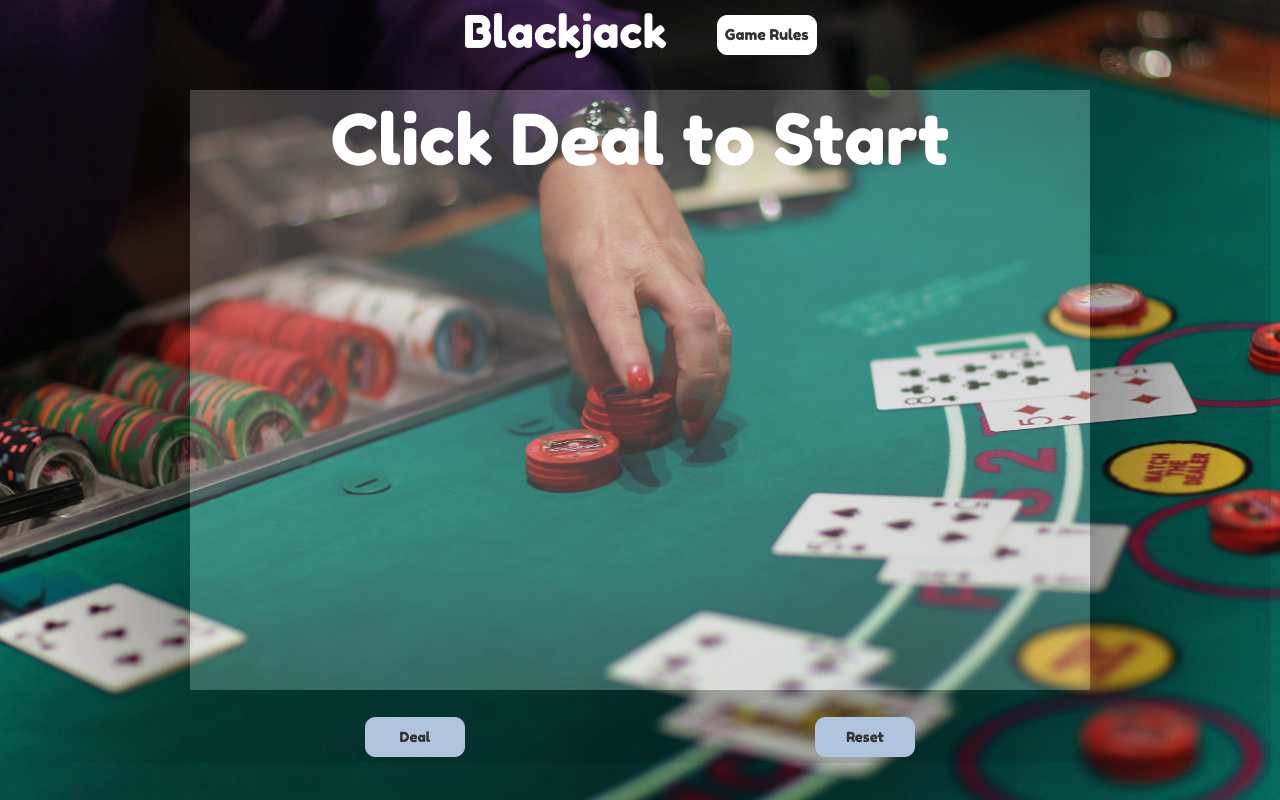
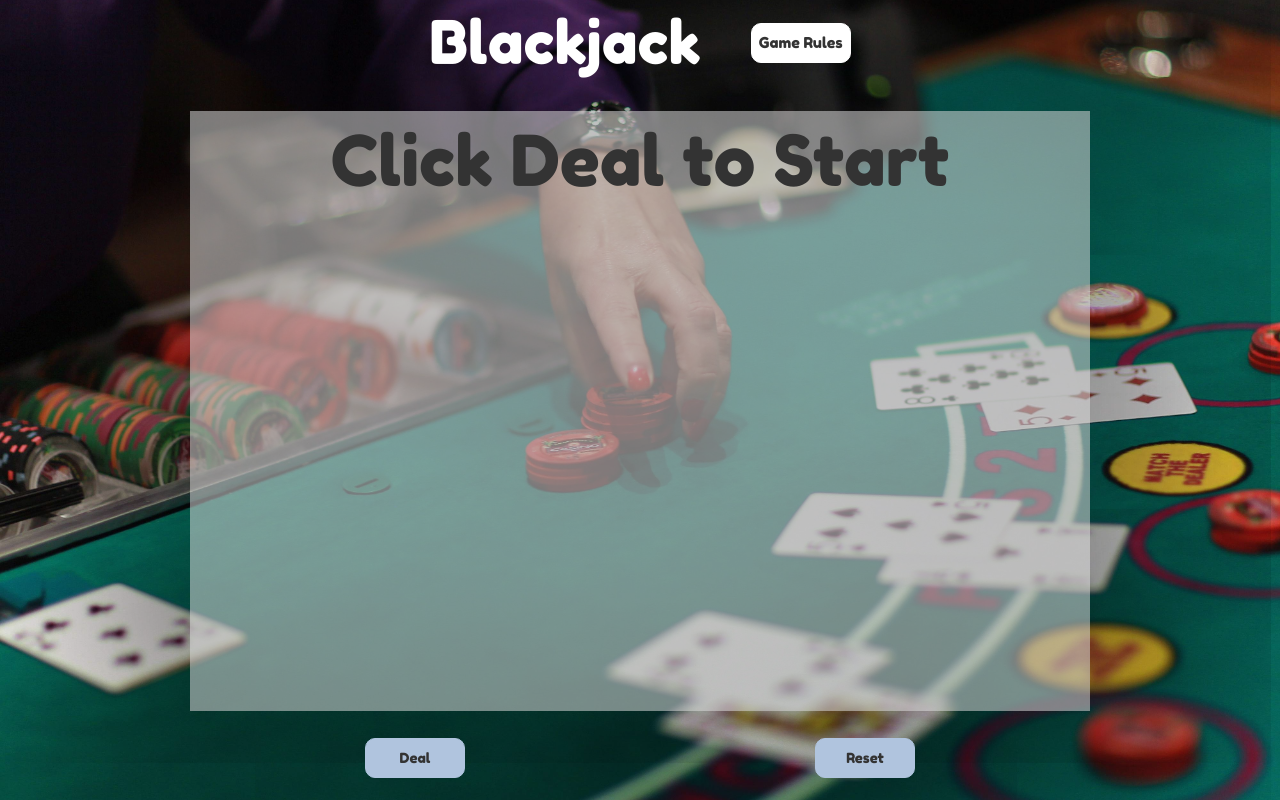
Before and after one commit to bokats/blackjack, a plain HTML site: page index.html in a window 1280 px wide. Drawn offline with nearby package versions, Linux system fonts and the light colour scheme.

Commit message:
Change opacity of board, go to grey font

```diff
--- a/assets/main.css
+++ b/assets/main.css
@@ -27,6 +27,7 @@ h1, #rules-button {
 .header-container {
   display: flex;
   align-self: center;
+  align-items: center;
 }
 
 #modal-button {
@@ -37,7 +38,6 @@ h1, #rules-button {
   border: 1px solid white;
   font-size: 15px;
   z-index: 2;
-  margin-top: 15px;
   margin-left: 50px;
 }
 
@@ -64,7 +64,7 @@ li {
 
 #title {
   color: white;
-  font-size: 45px;
+  font-size: 60px;
   text-align: center;
   z-index: 2;
   margin: 0;
@@ -81,11 +81,10 @@ li {
   display: flex;
   height: 600px;
   width: 900px;
-  background: rgba(169, 169, 169, .3);
+  background: rgba(169, 169, 169, .7);
   /*align-items: flex-end;*/
   justify-content: flex-end;
   flex-direction: column;
-  color: white;
   -webkit-box-shadow: 0px 0px 300px 49px rgba(0,0,0,0.75);
   -moz-box-shadow: 0px 0px 300px 49px rgba(0,0,0,0.75);
   box-shadow: 0px 0px 300px 49px rgba(0,0,0,0.75);
```
